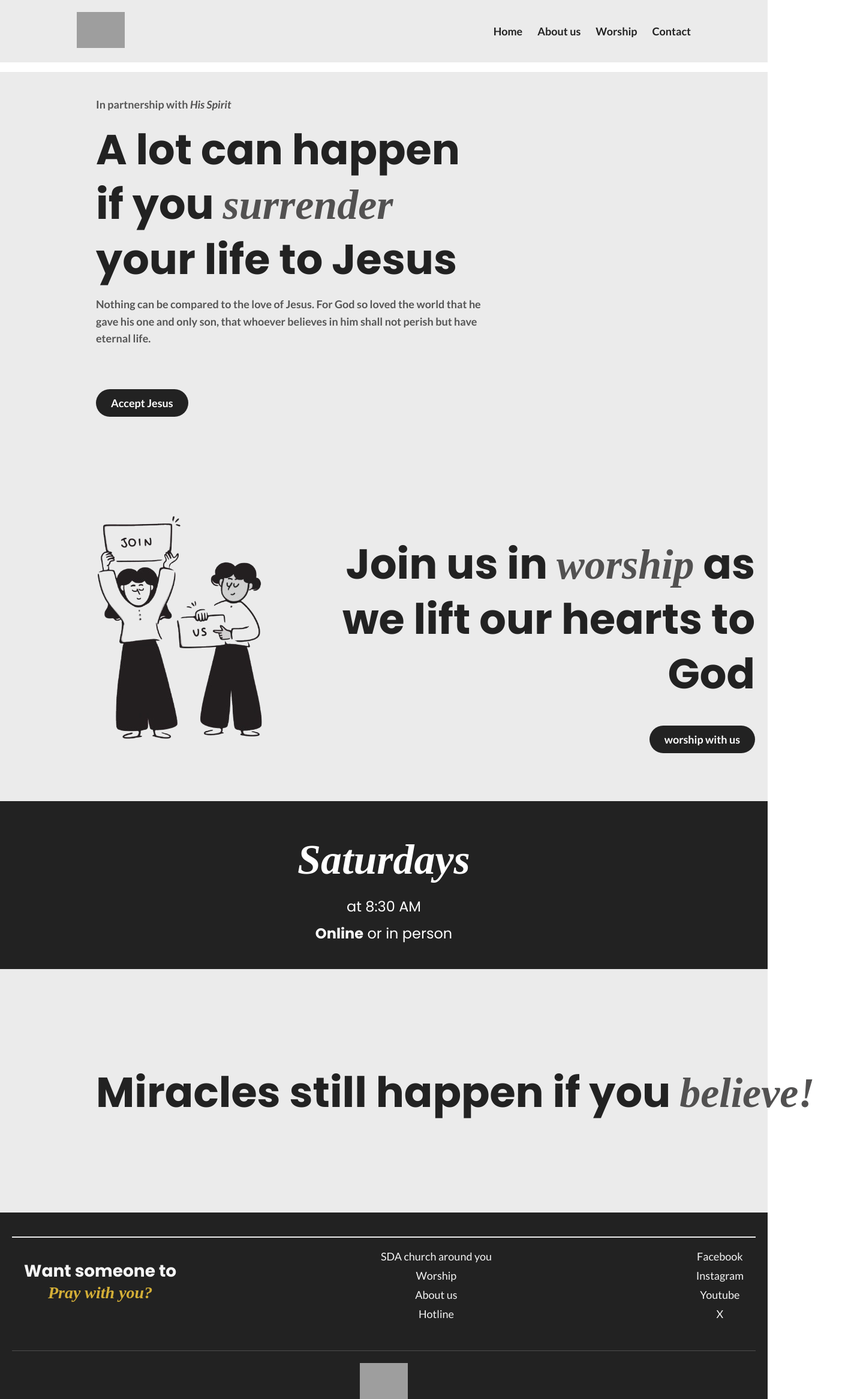
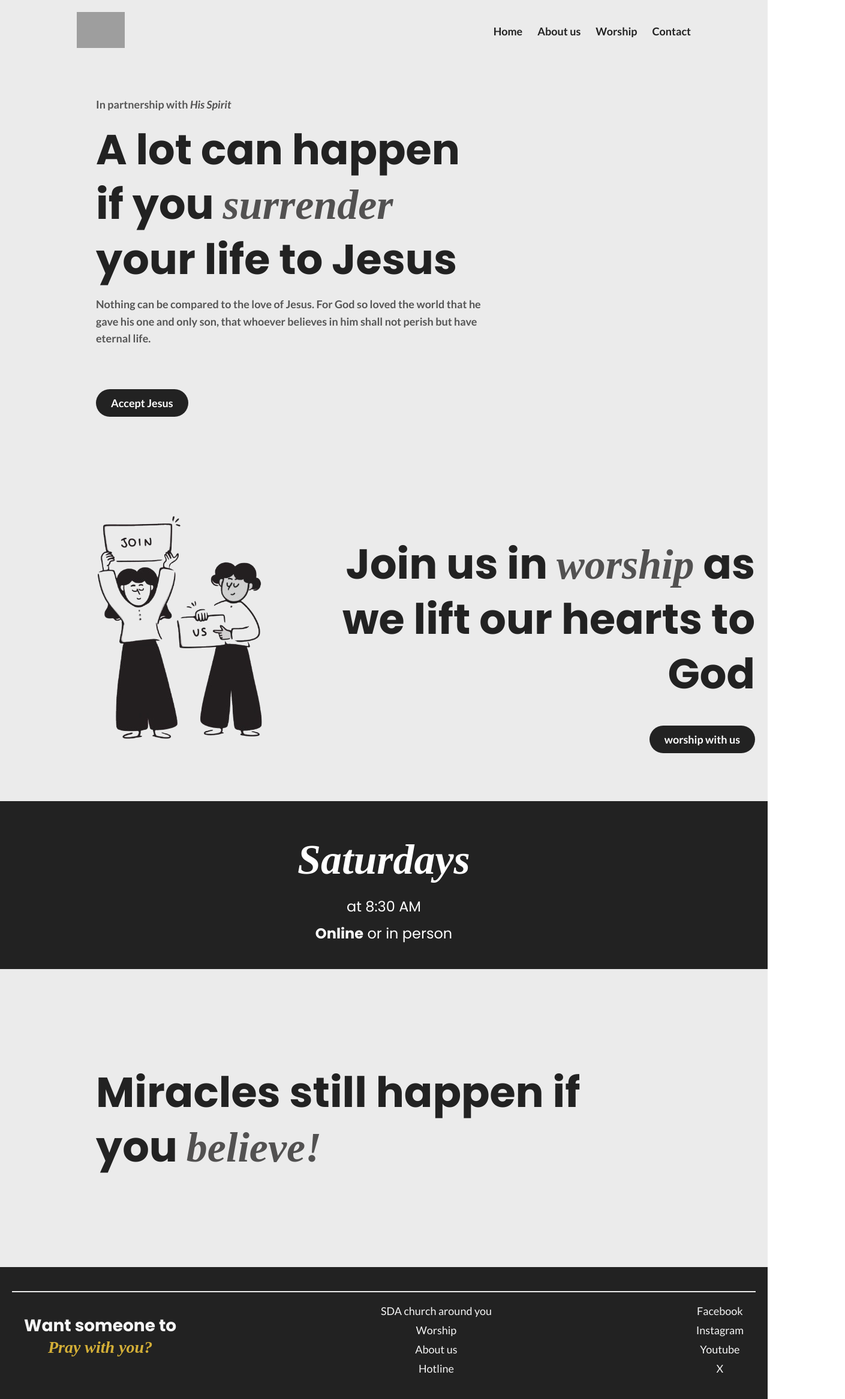
Before and after one commit to Dahmii/ASF-Ui, a React (Vite) app: page / in a window 1280 px wide. Shown: the top 2333 px of the page at 60% size, 1409 px wide, since content can reach past the window. Built offline with nearby package versions, Linux system fonts and the light colour scheme; grey boxes are pictures that could not be loaded; a web font is replaced by a local one.

Commit message:
overflow-x

```diff
--- a/src/App.css
+++ b/src/App.css
@@ -1,8 +1,9 @@
 #root {
-  width: 100vw; /* Ensure full width */
-  max-width: 100%; /* Prevent restriction */
+  width: 100vw;
+  max-width: 100%;
   margin: 0;
   padding: 0;
+  overflow-x: hidden;
   text-align: center;
   background-color: #ebebeb;
 }
--- a/src/Components/Hero/Hero.css
+++ b/src/Components/Hero/Hero.css
@@ -11,7 +11,7 @@
   align-items: flex-start;
   text-align: left;
   /* height: 100vh; */
-  width: 100vw;
+  width: 80vw;
   padding: 20px;
   max-width: 100%;
   margin: 120px;
```
